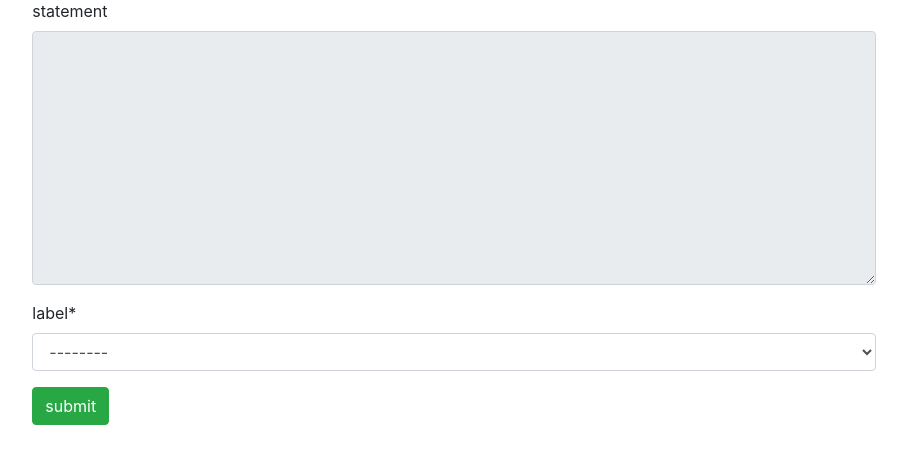
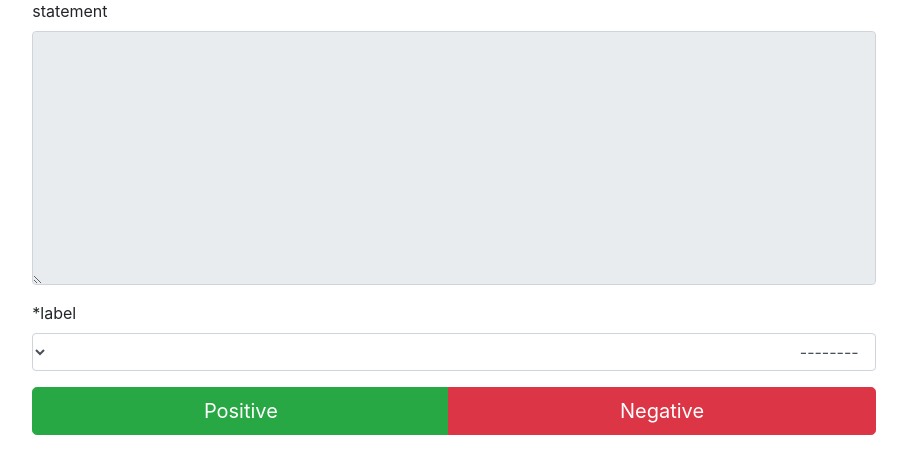
Before and after one commit to faryabimm/statement-labeling-system, a Django app: template templates/label.html in a window 1280 px wide. Shown: the part 161-635 px from the top of the page, without its empty margins (186-1093 px from the left). Run offline with Django 3.2, Linux system fonts and the light colour scheme; the template is opened without the code that fills it: values that come from a table or form of the project are taken from there, others are empty; some libraries are stand-ins or nearby versions.

Commit message:
template refinement

```diff
--- a/register/templates/registration/login.html
+++ b/register/templates/registration/login.html
@@ -1,7 +1,5 @@
 {% extends 'base.html' %}
-{% block title %}
-    Login
-{% endblock %}
+{% block title %}Login{% endblock %}
 
 {% load crispy_forms_tags %}
 
--- a/templates/label.html
+++ b/templates/label.html
@@ -6,8 +6,14 @@
 {% block content %}
     <h1>Label Statement</h1>
     <form method="post" class="form-group">
-        {% csrf_token %}
-        {{ form|crispy }}
-        <button type="submit" name="save" class="btn btn-success">submit</button>
+        <div dir="rtl">
+            {% csrf_token %}
+            {{ form|crispy }}
+        </div>
+        <div class="btn-group btn-group-lg d-flex" role="group">
+            <button type="submit" name="positive" class="btn btn-secondary btn-success">Positive</button>
+            <button type="submit" name="negative" class="btn btn-secondary btn-danger">Negative</button>
+        </div>
+
     </form>
 {% endblock %}
```
